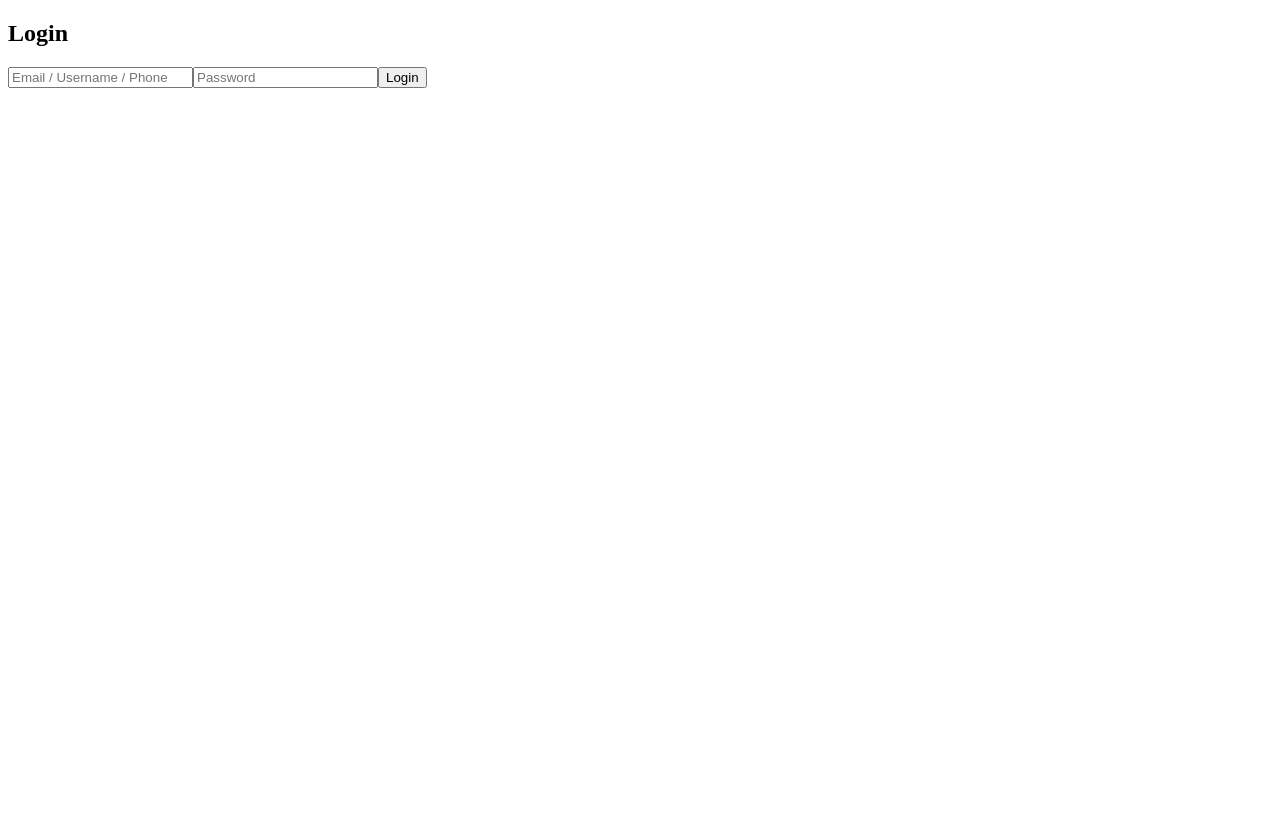
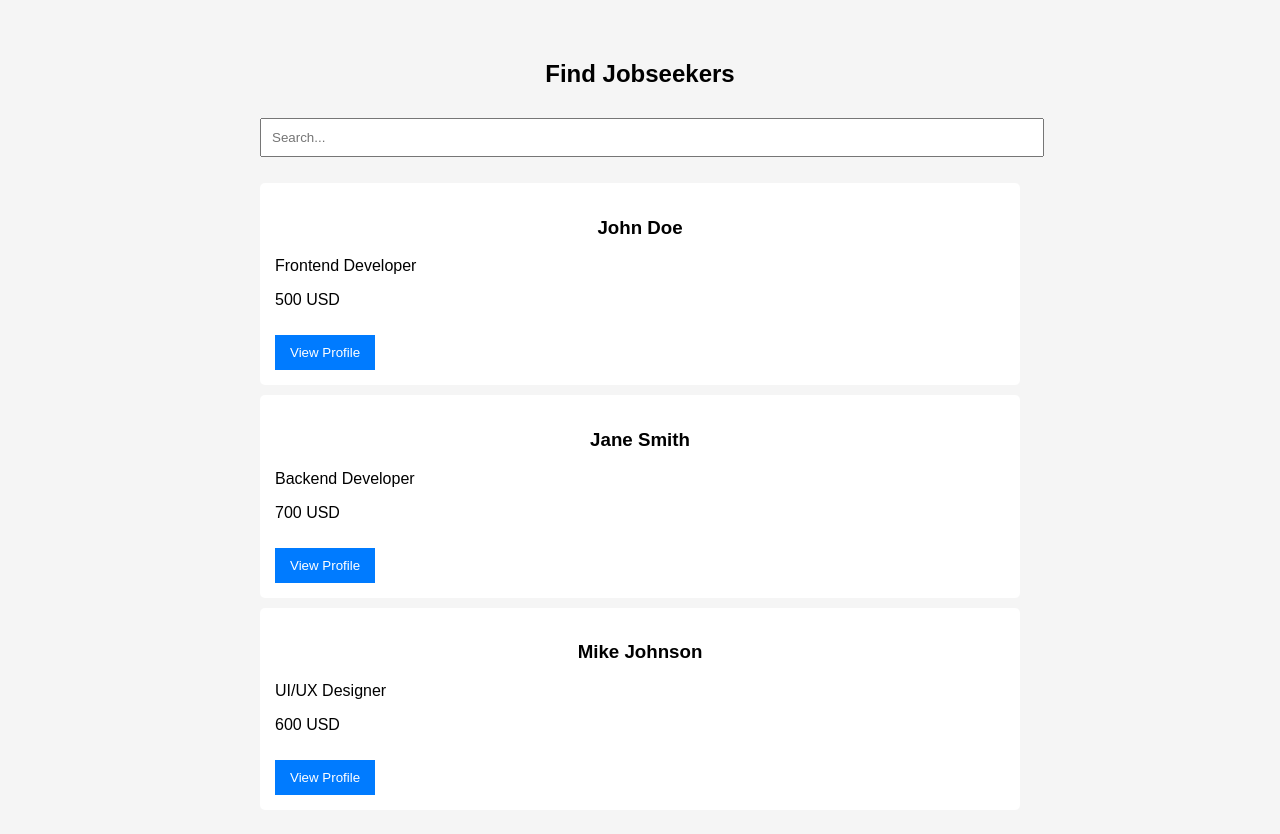
Before and after one commit to Benjakusa/KaziLive, a React app in the folder frontend/: page /employer in a window 1280 px wide. Before the commit this address led to /. Shown: the top 834 px of the page. Before the commit the page ends 800 px from the top, so only its background shows below. Built offline with nearby package versions, Linux system fonts and the light colour scheme; the HTML template or start-up script is replaced by a standard one.

Commit message:
Implement employer search, jobseeker profile view, and UI improvements

```diff
--- a/frontend/src/App.jsx
+++ b/frontend/src/App.jsx
@@ -6,44 +6,17 @@ import ProtectedRoute from "./components/ProtectedRoute";
 import JobseekerDashboard from "./pages/jobseeker/JobseekerDashboard";
 import EmployerDashboard from "./pages/employer/EmployerDashboard";
 import AdminDashboard from "./pages/admin/AdminDashboard";
+import JobseekerProfile from "./pages/employer/JobseekerProfile";
+
+
 
 function App() {
   return (
     <Router>
       <Routes>
-        {/* Public Routes */}
         <Route path="/" element={<Login />} />
-        <Route path="/register" element={<Register />} />
-
-        {/* Jobseeker */}
-        <Route
-          path="/jobseeker"
-          element={
-            <ProtectedRoute allowedRoles={["jobseeker"]}>
-              <JobseekerDashboard />
-            </ProtectedRoute>
-          }
-        />
-
-        {/* Employer */}
-        <Route
-          path="/employer"
-          element={
-            <ProtectedRoute allowedRoles={["employer"]}>
-              <EmployerDashboard />
-            </ProtectedRoute>
-          }
-        />
-
-        {/* Admin */}
-        <Route
-          path="/admin"
-          element={
-            <ProtectedRoute allowedRoles={["admin"]}>
-              <AdminDashboard />
-            </ProtectedRoute>
-          }
-        />
+        <Route path="/employer" element={<EmployerDashboard />} />
+        <Route path="/employer/profile/:id" element={<JobseekerProfile />} />
       </Routes>
     </Router>
   );
--- a/frontend/src/index.css
+++ b/frontend/src/index.css
@@ -1,111 +1,47 @@
-:root {
-  --text: #6b6375;
-  --text-h: #08060d;
-  --bg: #fff;
-  --border: #e5e4e7;
-  --code-bg: #f4f3ec;
-  --accent: #aa3bff;
-  --accent-bg: rgba(170, 59, 255, 0.1);
-  --accent-border: rgba(170, 59, 255, 0.5);
-  --social-bg: rgba(244, 243, 236, 0.5);
-  --shadow:
-    rgba(0, 0, 0, 0.1) 0 10px 15px -3px, rgba(0, 0, 0, 0.05) 0 4px 6px -2px;
-
-  --sans: system-ui, 'Segoe UI', Roboto, sans-serif;
-  --heading: system-ui, 'Segoe UI', Roboto, sans-serif;
-  --mono: ui-monospace, Consolas, monospace;
-
-  font: 18px/145% var(--sans);
-  letter-spacing: 0.18px;
-  color-scheme: light dark;
-  color: var(--text);
-  background: var(--bg);
-  font-synthesis: none;
-  text-rendering: optimizeLegibility;
-  -webkit-font-smoothing: antialiased;
-  -moz-osx-font-smoothing: grayscale;
-
-  @media (max-width: 1024px) {
-    font-size: 16px;
-  }
+body {
+  font-family: Arial, sans-serif;
+  background-color: #f5f5f5;
+  margin: 0;
+  padding: 0;
 }
 
-@media (prefers-color-scheme: dark) {
-  :root {
-    --text: #9ca3af;
-    --text-h: #f3f4f6;
-    --bg: #16171d;
-    --border: #2e303a;
-    --code-bg: #1f2028;
-    --accent: #c084fc;
-    --accent-bg: rgba(192, 132, 252, 0.15);
-    --accent-border: rgba(192, 132, 252, 0.5);
-    --social-bg: rgba(47, 48, 58, 0.5);
-    --shadow:
-      rgba(0, 0, 0, 0.4) 0 10px 15px -3px, rgba(0, 0, 0, 0.25) 0 4px 6px -2px;
-  }
-
-  #social .button-icon {
-    filter: invert(1) brightness(2);
-  }
+div {
+  max-width: 800px;
+  margin: auto;
+  padding: 20px;
 }
 
-body {
-  margin: 0;
+h2, h3 {
+  text-align: center;
 }
 
-#root {
-  width: 1126px;
-  max-width: 100%;
-  margin: 0 auto;
-  text-align: center;
-  border-inline: 1px solid var(--border);
-  min-height: 100svh;
-  display: flex;
-  flex-direction: column;
-  box-sizing: border-box;
+input {
+  width: 100%;
+  padding: 10px;
+  margin: 10px 0;
 }
 
-h1,
-h2 {
-  font-family: var(--heading);
-  font-weight: 500;
-  color: var(--text-h);
+button {
+  padding: 10px 15px;
+  margin-top: 10px;
+  cursor: pointer;
+  background-color: #007bff;
+  color: white;
+  border: none;
 }
 
-h1 {
-  font-size: 56px;
-  letter-spacing: -1.68px;
-  margin: 32px 0;
-  @media (max-width: 1024px) {
-    font-size: 36px;
-    margin: 20px 0;
-  }
-}
-h2 {
-  font-size: 24px;
-  line-height: 118%;
-  letter-spacing: -0.24px;
-  margin: 0 0 8px;
-  @media (max-width: 1024px) {
-    font-size: 20px;
-  }
-}
-p {
-  margin: 0;
+button:hover {
+  background-color: #0056b3;
 }
 
-code,
-.counter {
-  font-family: var(--mono);
-  display: inline-flex;
-  border-radius: 4px;
-  color: var(--text-h);
+ul {
+  list-style: none;
+  padding: 0;
 }
 
-code {
-  font-size: 15px;
-  line-height: 135%;
-  padding: 4px 8px;
-  background: var(--code-bg);
+li {
+  background: white;
+  margin: 10px 0;
+  padding: 15px;
+  border-radius: 5px;
 }
--- a/frontend/src/main.jsx
+++ b/frontend/src/main.jsx
@@ -1,7 +1,7 @@
 import React from "react";
 import ReactDOM from "react-dom/client";
 import App from "./App";
-
+import "./index.css";
 // 🔥 Redux imports
 import { Provider } from "react-redux";
 import store from "./app/store";
--- a/frontend/src/pages/employer/EmployerDashboard.jsx
+++ b/frontend/src/pages/employer/EmployerDashboard.jsx
@@ -1,5 +1,51 @@
+import { useEffect, useState } from "react";
+import { useNavigate } from "react-router-dom";
+
 function EmployerDashboard() {
-  return <h2>Employer Dashboard</h2>;
+  const [jobseekers, setJobseekers] = useState([]);
+  const [search, setSearch] = useState("");
+  const navigate = useNavigate();
+
+  useEffect(() => {
+    const data = [
+      { id: "1", name: "John Doe", jobCategory: "Frontend Developer", salary: "500 USD" },
+      { id: "2", name: "Jane Smith", jobCategory: "Backend Developer", salary: "700 USD" },
+      { id: "3", name: "Mike Johnson", jobCategory: "UI/UX Designer", salary: "600 USD" },
+    ];
+
+    setJobseekers(data);
+  }, []);
+
+  const filtered = jobseekers.filter((js) =>
+    js.jobCategory.toLowerCase().includes(search.toLowerCase())
+  );
+
+  return (
+    <div>
+      <h2>Find Jobseekers</h2>
+
+      <input
+        type="text"
+        placeholder="Search..."
+        value={search}
+        onChange={(e) => setSearch(e.target.value)}
+      />
+
+      <ul>
+        {filtered.map((js) => (
+          <li key={js.id}>
+            <h3>{js.name}</h3>
+            <p>{js.jobCategory}</p>
+            <p>{js.salary}</p>
+
+            <button onClick={() => navigate("/employer/profile/" + js.id)}>
+              View Profile
+            </button>
+          </li>
+        ))}
+      </ul>
+    </div>
+  );
 }
 
 export default EmployerDashboard;
--- /dev/null
+++ b/frontend/src/pages/employer/JobseekerProfile.jsx
@@ -0,0 +1,33 @@
+import { useParams, useNavigate } from "react-router-dom";
+
+function JobseekerProfile() {
+  const { id } = useParams();
+  const navigate = useNavigate();
+
+  const jobseekers = [
+    { id: "1", name: "John Doe", jobCategory: "Frontend Developer", salary: "500 USD", availability: "Available" },
+    { id: "2", name: "Jane Smith", jobCategory: "Backend Developer", salary: "700 USD", availability: "Not Available" },
+    { id: "3", name: "Mike Johnson", jobCategory: "UI/UX Designer", salary: "600 USD", availability: "Available" },
+  ];
+
+  const user = jobseekers.find((js) => js.id === id);
+
+  if (!user) {
+    return <h3>Profile not found</h3>;
+  }
+
+  return (
+    <div>
+      <button onClick={() => navigate("/employer")}>
+        Back
+      </button>
+
+      <h2>{user.name}</h2>
+      <p>{user.jobCategory}</p>
+      <p>{user.salary}</p>
+      <p>{user.availability}</p>
+    </div>
+  );
+}
+
+export default JobseekerProfile;
--- a/frontend/src/services/api.js
+++ b/frontend/src/services/api.js
@@ -1,12 +1,48 @@
-import axios from "axios";
-
-const API = axios.create({
-  baseURL: "http://localhost:5000",
-});
-
 export const loginUser = async (credentials) => {
-  const response = await API.post("/login", credentials);
-  return response.data;
+  return new Promise((resolve) => {
+    setTimeout(() => {
+      resolve({
+        user: {
+          name: "Lenny",
+          role: "jobseeker",
+        },
+        token: "fake-token-123",
+      });
+    }, 1000);
+  });
 };
-
-export default API;
+export const updateProfile = async (data) => {
+  return new Promise((resolve) => {
+    setTimeout(() => {
+      console.log("Saved:", data);
+      resolve({ message: "Profile updated" });
+    }, 1000);
+  });
+};
+// MOCK JOBSEEKERS
+export const getJobseekers = async () => {
+  return new Promise((resolve) => {
+    setTimeout(() => {
+      resolve([
+        {
+          id: 1,
+          name: "John Doe",
+          jobCategory: "Frontend Developer",
+          salary: "500 USD",
+        },
+        {
+          id: 2,
+          name: "Jane Smith",
+          jobCategory: "Backend Developer",
+          salary: "700 USD",
+        },
+        {
+          id: 3,
+          name: "Mike Johnson",
+          jobCategory: "UI/UX Designer",
+          salary: "600 USD",
+        },
+      ]);
+    }, 1000);
+  });
+};
```
Also changed, not shown: frontend/src/features/jobseeker/UploadFile.jsx (added, +44 -0 lines).
